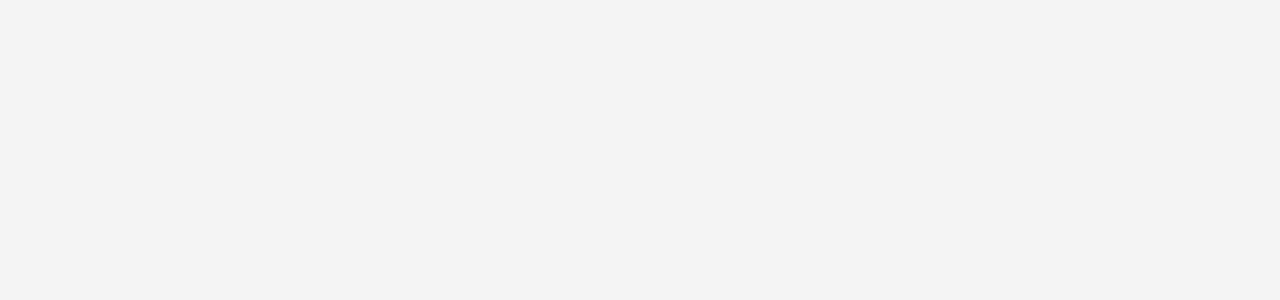
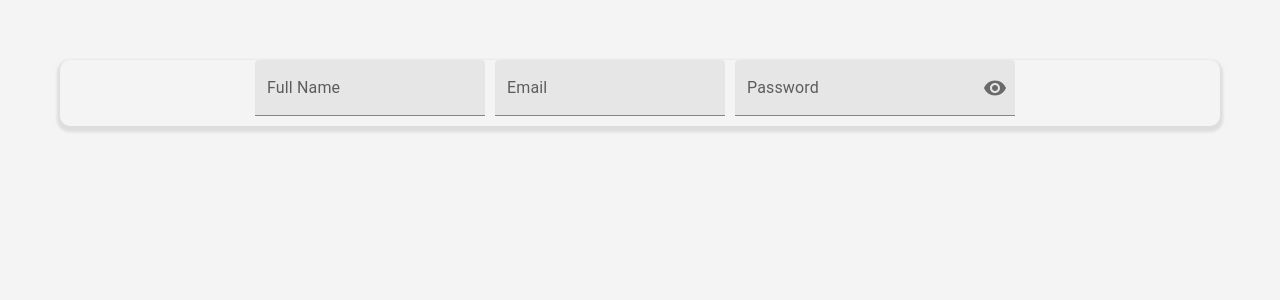
Before and after one commit to AndriwT/dating-app-frontend, a React (Create React App) app: page /api/signup in a window 1280 px wide. Shown: the top 300 px of the page. Built offline with nearby package versions, Linux system fonts and the light colour scheme.

Commit message:
started the signupview

```diff
--- a/src/App.css
+++ b/src/App.css
@@ -64,7 +64,7 @@
 
 }
 
-.signup-form{
+.auth-form{
   background-color: #f4f4f4;
   padding: 70px;
   width: 350px;
@@ -80,3 +80,20 @@
   height: 50px;
 
 }
+
+.signup-form{
+  background-color: #f4f4f4;
+  border-radius: 10px;
+  box-shadow: 0px 3px 3px 3px rgba(128, 128, 128, 0.2);
+  text-align: center;
+  margin: 60px;
+
+}
+.signup-form TextField{
+  background-color: #f4f4f4;
+  border-radius: 10px;
+  box-shadow: 0px 3px 3px 3px rgba(128, 128, 128, 0.2);
+  text-align: center;
+  margin: 60px;
+
+}
--- a/src/App.js
+++ b/src/App.js
@@ -1,6 +1,7 @@
 import "./App.css";
 import AuthView from "./views/AuthView";
 import { BrowserRouter, Route, Switch } from "react-router-dom";
+import SignupView from "./views/SignupView";
 
 //changes the color of the app's background
 document.body.style = "background: #f4f4f4";
@@ -10,6 +11,7 @@ function App() {
     <div>
       <BrowserRouter>
         <Switch>
+          <Route exact path="/api/signup" component={SignupView} />
           <Route exact path="/api/auth" component={AuthView} />
         </Switch>
       </BrowserRouter>
--- a/src/views/AuthView.js
+++ b/src/views/AuthView.js
@@ -59,7 +59,7 @@ const AuthView = () => {
           </p>
         </Col>
         <Col className="App">
-          <div className="signup-form">
+          <div className="auth-form">
             <h3>Signup | Login</h3>
             <FormControl>
               <TextField
--- a/src/views/SignupView.js
+++ b/src/views/SignupView.js
@@ -6,21 +6,51 @@ import {
   IconButton,
   InputLabel,
   TextField,
+  InputAdornment,
+  Button,
+  ButtonGroup,
 } from "@mui/material";
-import { Button } from "bootstrap";
-import { ButtonGroup } from "react-bootstrap";
-import heart from "./public/637454658886270000.png";
+
+import { useState } from "react";
 
 const SignupView = () => {
+  const [values, setValues] = useState({
+    amount: "",
+    password: "",
+    weight: "",
+    weightRange: "",
+    showPassword: false,
+  });
+
+  const handleChange = (prop) => (event) => {
+    setValues({ ...values, [prop]: event.target.value });
+  };
+
+  const handleClickShowPassword = () => {
+    setValues({
+      ...values,
+      showPassword: !values.showPassword,
+    });
+  };
+
+  const handleMouseDownPassword = (event) => {
+    event.preventDefault();
+  };
+
   return (
-    <FormControl>
+    <div className="signup-form">
+      {/* // -------------------------------FROM AUTH
+      // WINDOW---------------------------------------------------- */}
+      {/* <FormControl> */}
       <TextField
+        style={{ marginRight: "10px" }}
         className="input-field"
         id="filled-basic"
         label="Full Name"
         variant="filled"
       />
       <TextField
+        style={{ marginRight: "10px" }}
         className="input-field"
         id="filled-basic"
         label="Email"
@@ -29,6 +59,7 @@ const SignupView = () => {
       <FormControl variant="filled">
         <InputLabel htmlFor="filled-adornment-password">Password</InputLabel>
         <FilledInput
+          style={{ marginRight: "10px" }}
           id="filled-adornment"
           className="input-field-password"
           type={values.showPassword ? "text" : "password"}
@@ -47,11 +78,18 @@ const SignupView = () => {
             </InputAdornment>
           }
         />
-        <ButtonGroup
-          className="signup-button"
-          disableElevation
-          variant="contained"
-        >
+      </FormControl>
+      {/* </FormControl> */}
+      {/* // -------------------------------FROM AUTH
+      WINDOW----------------------------------------------------// */}
+    </div>
+  );
+};
+
+export default SignupView;
+
+{
+  /* <ButtonGroup className="signup-button" disableElevation variant="contained">
   <Button
     style={{ backgroundColor: "purple", width: "100%" }}
     variant="contained"
@@ -69,10 +107,5 @@ const SignupView = () => {
   >
     LogIn
   </Button>
-        </ButtonGroup>
-      </FormControl>
-    </FormControl>
-  );
-};
-
-export default SignupView;
+</ButtonGroup>; */
+}
```
Lines whose indentation alone changed are shown as unchanged.
